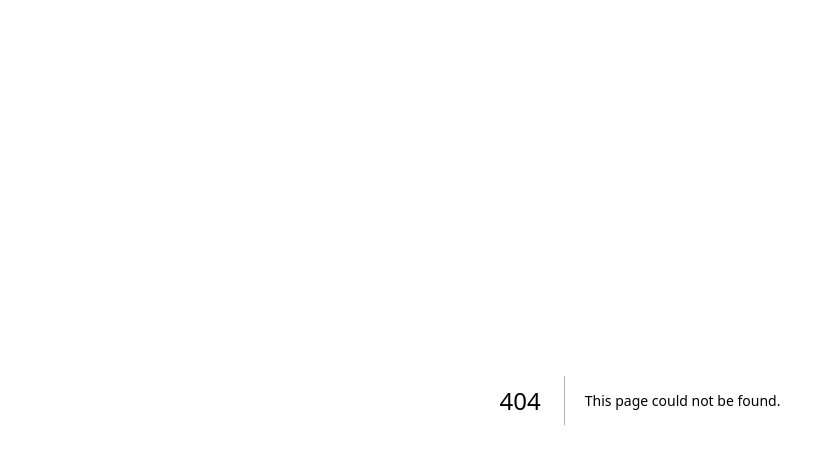
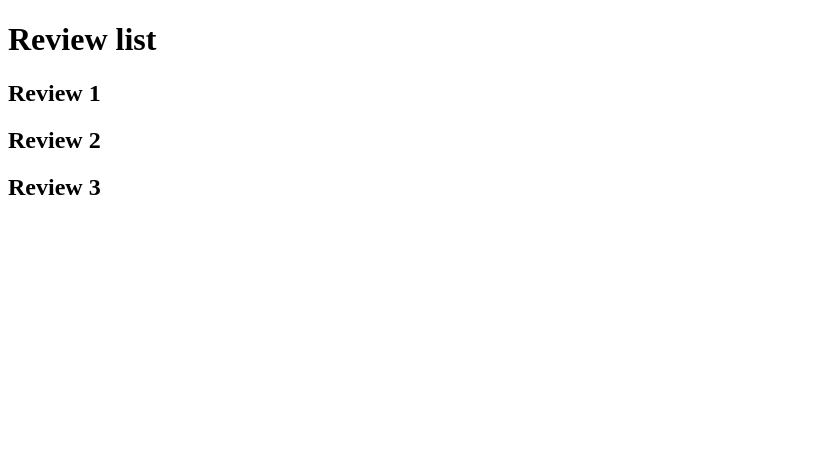
Before and after one commit to DOriginalSamxie/next15-doc, a Next.js app in the folder hello-world/: page /products/1/reviews in a window 1280 px wide. Before the commit this address had no page. Shown: the top 464 px of the page, without its empty margins (0-835 px from the left). Built offline with nearby package versions, Linux system fonts and the light colour scheme.

Commit message:
Nested Dynamic Routes

```diff
--- /dev/null
+++ b/hello-world/src/app/products/[productId]/reviews/page.tsx
@@ -0,0 +1,10 @@
+export default function ReviewList() {
+  return (
+    <>
+      <h1>Review list</h1>
+      <h2>Review 1</h2>
+      <h2>Review 2</h2>
+      <h2>Review 3</h2>
+    </>
+  )
+}
```
Also changed, not shown: hello-world/src/app/products/[productId]/reviews/[reviewId]/page.tsx (added, +12 -0 lines).
